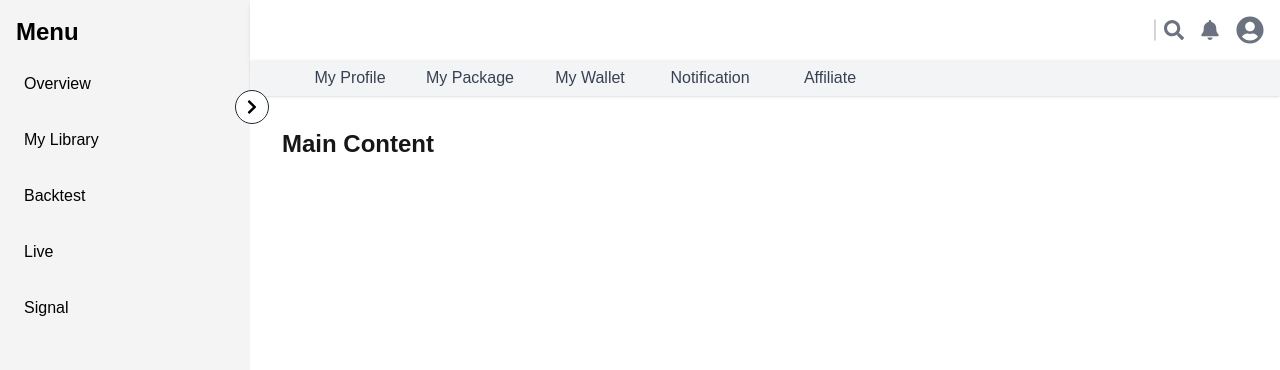
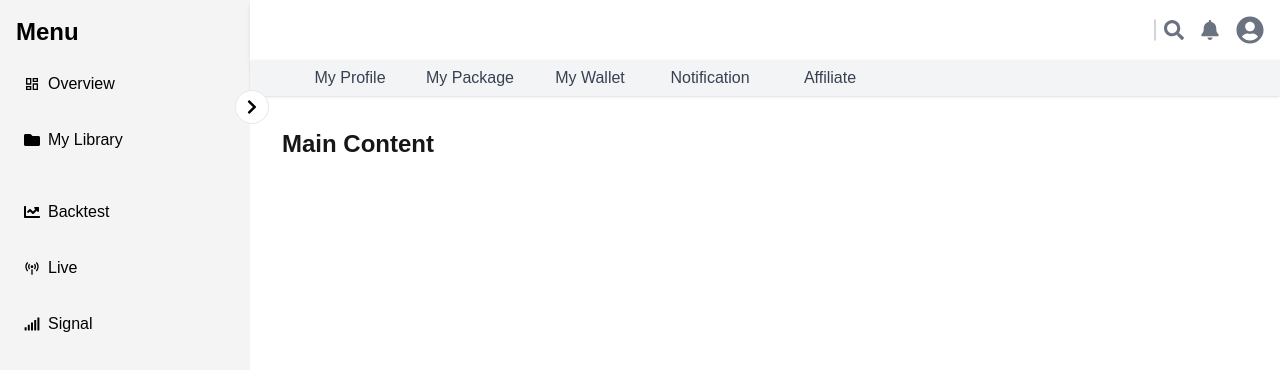
Before and after one commit to hami382/next-test, a Next.js app: page / in a window 1280 px wide. Shown: the top 370 px of the page. Built offline with nearby package versions, Linux system fonts and the light colour scheme.

Commit message:
Third Commit

```diff
--- a/src/app/components/SideBar.tsx
+++ b/src/app/components/SideBar.tsx
@@ -1,29 +1,77 @@
 import {useState} from 'react';
-import {FaChevronUp} from 'react-icons/fa'; // Import chevron-up icon from react-icons
+import {FaChevronUp, FaFolder, FaChartLine, FaSignal} from 'react-icons/fa';
+import {MdOutlineDashboard} from 'react-icons/md';
+import {RiBroadcastLine} from 'react-icons/ri';
 
 export default function SideBar() {
-    const [isOpen, setIsOpen] = useState(true); // State to manage sidebar open/close
+    const [isOpen, setIsOpen] = useState(true);
+    const [isLibraryOpen, setIsLibraryOpen] = useState(false);
 
     return (
         <div
-            className={`h-screen top-[90px] bg-customGray text-black transition-all duration-300 ${isOpen ? 'w-[250px] p-4' : 'w-0 p-0'}`}>
+            className={`h-screen top-[90px] bg-customGray text-black transition-all duration-700 ${isOpen ? 'w-[250px] p-4' : 'w-0 p-0'}`}
+        >
             {/* Toggle button with chevron-up icon */}
             <button
-                className="absolute top-[90px] left-[235px] transform transition-transform bg-white text-black p-2 rounded-full border border-gray-800"
+                className={`absolute top-[90px] transform transition-all  duration-700 bg-white text-black p-2 rounded-full border border-gray-200
+                ${isOpen ? 'left-[235px]' : 'left-0'}`}
                 onClick={() => setIsOpen(!isOpen)}
             >
-                <FaChevronUp className={`transition-transform ${isOpen ? 'rotate-90' : '-rotate-90'}`}/>
+                <FaChevronUp className={`transition-transform duration-700 ${isOpen ? 'rotate-90' : '-rotate-90'}`}/>
             </button>
 
             {/* Sidebar content, hide content when closed */}
             {isOpen && (
                 <div className="flex flex-col space-y-4">
                     <h1 className="text-2xl font-bold">Menu</h1>
-                    <a href="#" className="text-black hover:bg-gray-200 p-2 rounded">Overview</a>
-                    <a href="#" className="text-black hover:bg-gray-200 p-2 rounded">My Library</a>
-                    <a href="#" className="text-black hover:bg-gray-200 p-2 rounded">Backtest</a>
-                    <a href="#" className="text-black hover:bg-gray-200 p-2 rounded">Live</a>
-                    <a href="#" className="text-black hover:bg-gray-200 p-2 rounded">Signal</a>
+
+                    {/* Overview */}
+                    <a href="#" className="text-black hover:bg-gray-200 p-2 rounded flex items-center">
+                        <MdOutlineDashboard className="mr-2"/> {/* Add icon here */}
+                        Overview
+                    </a>
+
+                    {/* My Library with sub-menu */}
+                    <a
+                        href="#"
+                        className="text-black hover:bg-gray-200 p-2 rounded flex items-center"
+                        onClick={() => setIsLibraryOpen(!isLibraryOpen)} // Toggle submenu
+                    >
+                        <FaFolder className="mr-2" /> {/* Add icon here */}
+                        My Library
+                    </a>
+
+                    {/* Submenu with sliding animation */}
+                    <div
+                        className={`ml-6 mt-2 flex flex-col space-y-2 overflow-hidden duration-1000`}
+                        style={{
+                            maxHeight: isLibraryOpen ? "500px" : "0",
+                        }}
+                    >
+                        <a href="#" className="text-black hover:bg-gray-200 p-2 rounded">Profile</a>
+                        <a href="#" className="text-black hover:bg-gray-200 p-2 rounded">Exchanges</a>
+                        <a href="#" className="text-black hover:bg-gray-200 p-2 rounded">Notification</a>
+                        <a href="#" className="text-black hover:bg-gray-200 p-2 rounded">Strategies</a>
+                        <a href="#" className="text-black hover:bg-gray-200 p-2 rounded">Marketplace</a>
+                    </div>
+
+                    {/* Backtest */}
+                    <a href="#" className="text-black hover:bg-gray-200 p-2 rounded flex items-center">
+                        <FaChartLine className="mr-2"/> {/* Add icon here */}
+                        Backtest
+                    </a>
+
+                    {/* Live */}
+                    <a href="#" className="text-black hover:bg-gray-200 p-2 rounded flex items-center">
+                        <RiBroadcastLine className="mr-2"/> {/* Add icon here */}
+                        Live
+                    </a>
+
+                    {/* Signal */}
+                    <a href="#" className="text-black hover:bg-gray-200 p-2 rounded flex items-center">
+                        <FaSignal className="mr-2"/> {/* Add icon here */}
+                        Signal
+                    </a>
                 </div>
             )}
         </div>
```
